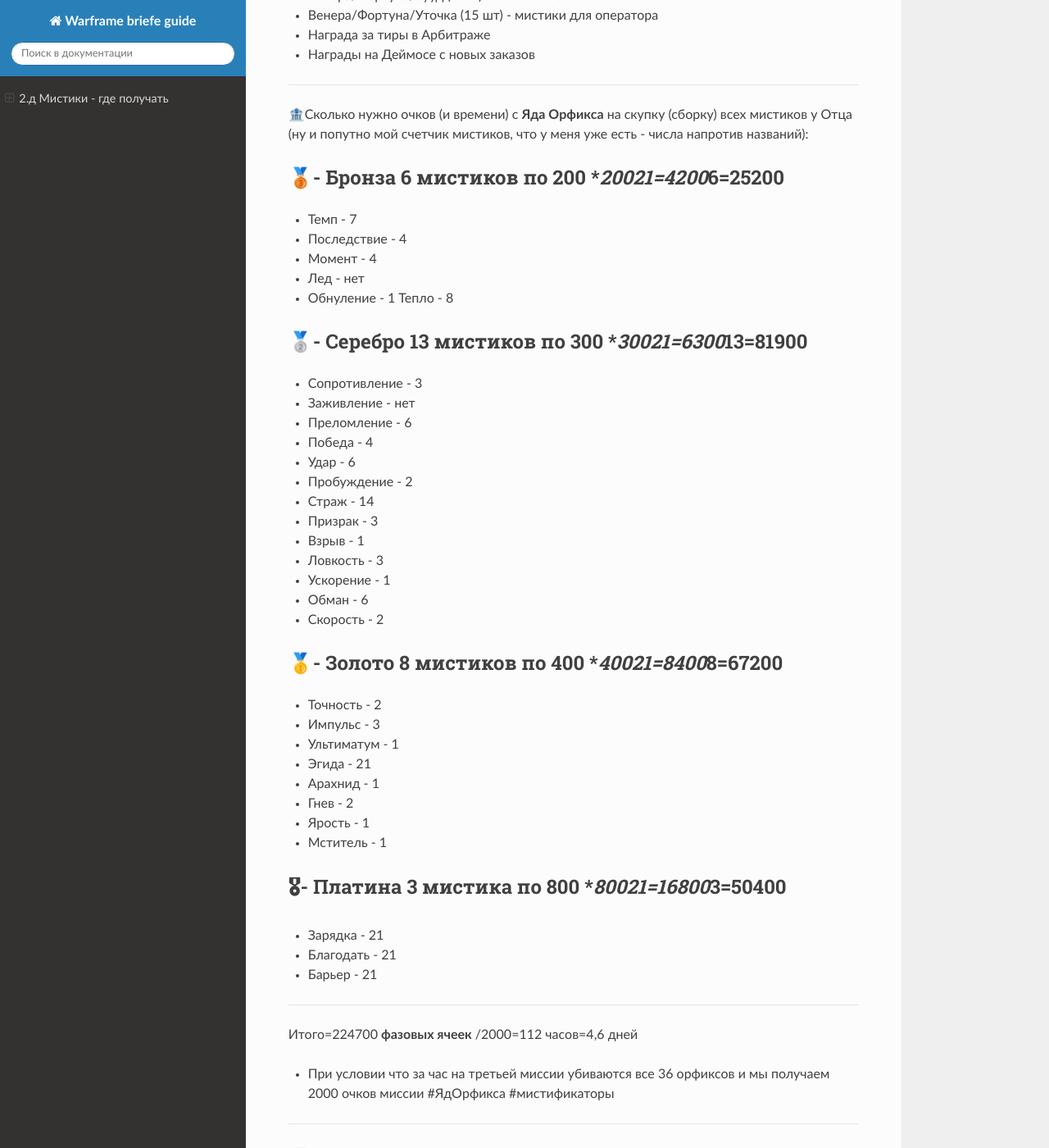
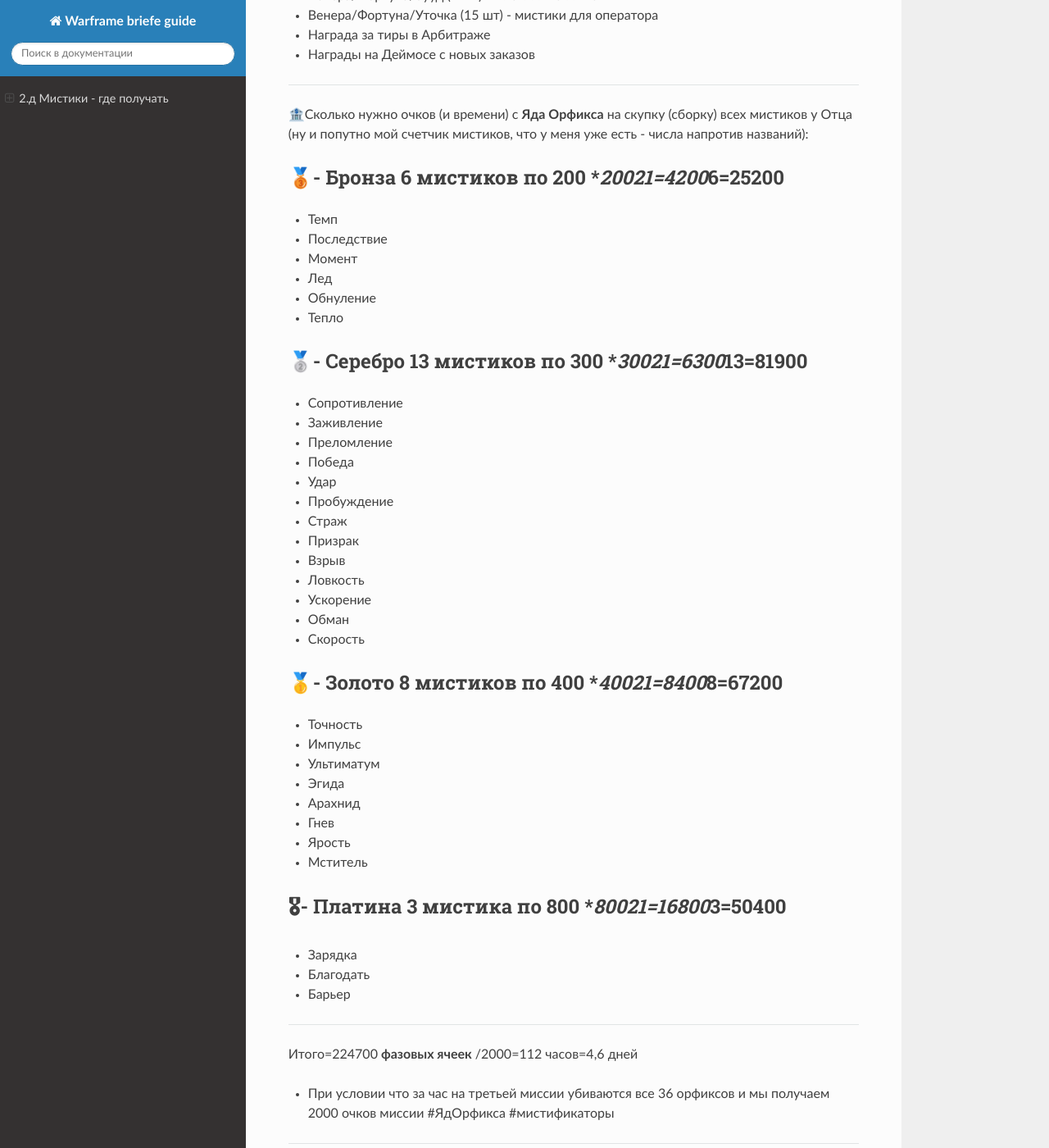
Before and after one commit to crackedmind/warframe-brief-guide, a Sphinx documentation site: the page built from source/02_d.md, in a window 1280 px wide and 1400 px high, scrolled down 442 px. Shown: the whole window at 82% size. Built offline with Sphinx 7.4.7 and the Read the Docs theme 2.0.0, drawn with Linux system fonts in a browser that asks for light colours; some of the changed text lies outside the part shown.

Commit message:
правки

```diff
--- a/source/02_d.md
+++ b/source/02_d.md
@@ -2,7 +2,7 @@
 
 **Назад**  2.в) [Левериан 28](02_c.md)
 ***
-### 2.д Мистики - где получать
+### 2.д [Мистики](https://warframe.fandom.com/ru/wiki/%D0%9C%D0%B8%D1%81%D1%82%D0%B8%D1%84%D0%B8%D0%BA%D0%B0%D1%82%D0%BE%D1%80%D1%8B) - где получать
 
 - Деймос/Отец (30 шт) - мистики для Варфреймов (Операция Яд Орфикса)  - аналогично операции Алое Копье - на отдельном реле торговала Уточка
 - Земля/Цетус/Онко (13 шт) - мистики для Оператора
@@ -16,39 +16,39 @@
 
 🏦Сколько нужно очков (и времени) с **Яда Орфикса** на скупку (сборку) всех мистиков у Отца (ну и попутно мой счетчик мистиков, что у меня уже есть - числа напротив названий):
 #### 🥉- Бронза 6 мистиков по 200 ***200*21=4200*6=25200
-* Темп     - 7
-* Последствие  - 4
-* Момент  - 4
-* Лед    - нет
-* Обнуление  - 1
-Тепло    - 8
+* Темп
+* Последствие
+* Момент
+* Лед
+* Обнуление
+* Тепло
 #### 🥈- Серебро 13 мистиков по 300 ***300*21=6300*13=81900
-* Сопротивление  - 3
-* Заживление  - нет
-* Преломление  - 6
-* Победа  - 4
-* Удар    - 6
-* Пробуждение  - 2
-* Страж    - 14
-* Призрак  - 3
-* Взрыв    - 1
-* Ловкость   - 3
-* Ускорение  - 1
-* Обман    - 6
-* Скорость  - 2
+* Сопротивление
+* Заживление
+* Преломление
+* Победа
+* Удар
+* Пробуждение
+* Страж
+* Призрак
+* Взрыв
+* Ловкость
+* Ускорение
+* Обман
+* Скорость
 #### 🥇- Золото 8 мистиков по 400 ***400*21=8400*8=67200
-* Точность  - 2
-* Импульс  - 3
-* Ультиматум  - 1
-* Эгида    - 21
-* Арахнид  - 1
-* Гнев    - 2
-* Ярость    - 1
-* Мститель  - 1
+* Точность
+* Импульс
+* Ультиматум
+* Эгида
+* Арахнид
+* Гнев
+* Ярость
+* Мститель
 #### 🎖- Платина  3 мистика по 800 ***800*21=16800*3=50400
-* Зарядка  - 21
-* Благодать  - 21
-* Барьер  - 21
+* Зарядка
+* Благодать
+* Барьер
 ***
 Итого=224700 **фазовых ячеек**
 /2000=112 часов=4,6 дней
@@ -72,16 +72,16 @@
 * Подпитка Волхва       - 1(из 21)      - по 10000 реп
 ***
 #### 🦠- Земля/Цетус/Накак - мистики для зЗО (2 шт)
-* Заражение Эксодии(зЗО)    - 10(max)+11
-* Эпидемия Эксодии(зЗО)     - 10(max)+11
+* Заражение Эксодии(зЗО)    - 10(max)
+* Эпидемия Эксодии(зЗО)     - 10(max)
 ***
 #### ⚙️- Земля/Цетус/Хок - мистики для ЗО ( шт)
-* Доблесть Эксодии          - 1         - по 10000 реп
-* Мощь Эксодии              - 1         - по 10000 реп
-* Охота Эксодии             - 8         - по 10000 реп
-* Сила Эксодии              - 10(max)+1 - по 10000 реп
-* Триумф Эксодии            - 1         - по 10000 реп
-* Храбрость Эксодии         - 6         - по 10000 реп
+* Доблесть Эксодии          -           - по 10000 реп
+* Мощь Эксодии              -           - по 10000 реп
+* Охота Эксодии             -           - по 10000 реп
+* Сила Эксодии              -           - по 10000 реп
+* Триумф Эксодии            -           - по 10000 реп
+* Храбрость Эксодии         -           - по 10000 реп
 ***
 #### 🧿- Венера/Фортуна/Зууд - мистики на китганы (4 шт)
 * Пакс Парение          - 10(max)       - по 10000 реп Соляров
```
Also changed, not shown: source/03_h.md (+1 -1 lines).
